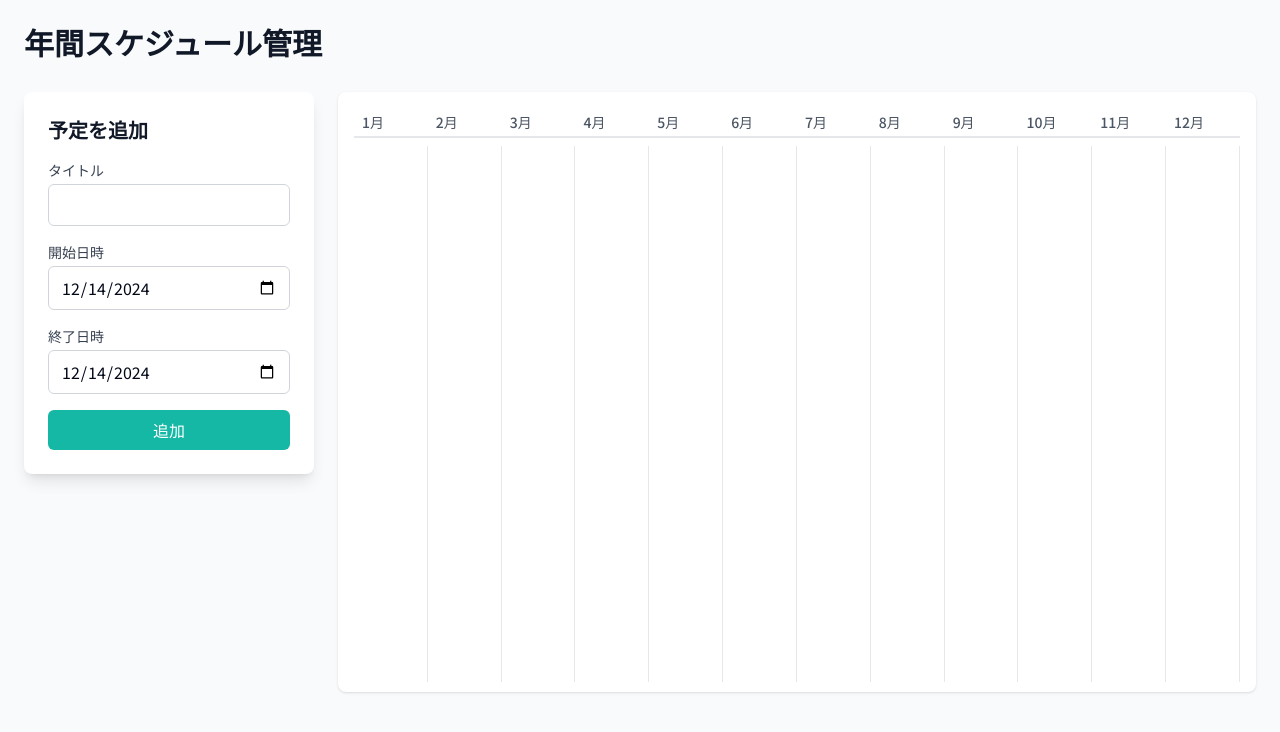
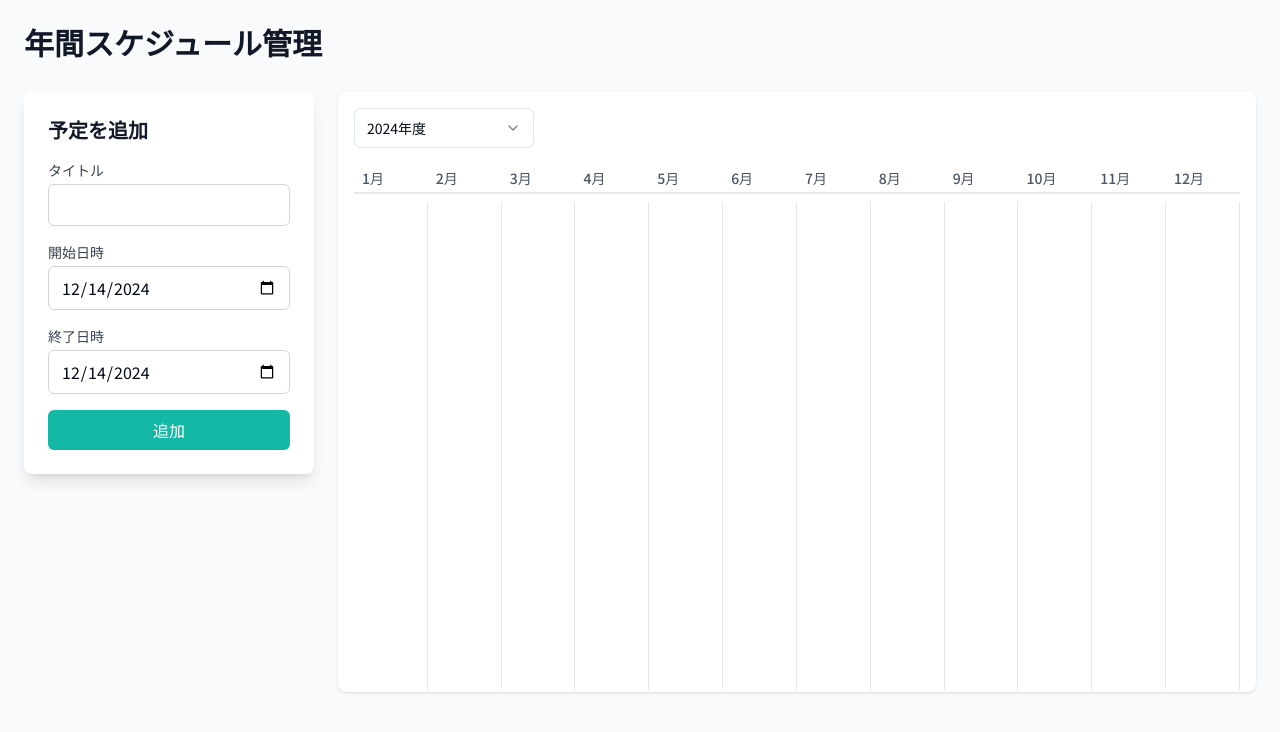
Before and after one commit to munakata11/ganto-schedule-flex-08, a React (Vite) app: page / in a window 1280 px wide. Shown: the top 732 px of the page. Built offline with nearby package versions, Linux system fonts and the light colour scheme.

Commit message:
Add year selection dropdown
Implement a dropdown list above the chart to allow users to switch between different years, such as 2024.
[skip gpt_engineer]

```diff
--- a/src/components/GanttChart.tsx
+++ b/src/components/GanttChart.tsx
@@ -8,6 +8,13 @@ import {
   TooltipProvider,
   TooltipTrigger,
 } from "@/components/ui/tooltip";
+import {
+  Select,
+  SelectContent,
+  SelectItem,
+  SelectTrigger,
+  SelectValue,
+} from "@/components/ui/select";
 
 interface GanttChartProps {
   tasks: Task[];
@@ -15,13 +22,17 @@ interface GanttChartProps {
 }
 
 const GanttChart = ({ tasks, onTaskUpdate }: GanttChartProps) => {
-  const currentDate = new Date();
-  const startDate = new Date(currentDate.getFullYear(), 0, 1);
-  const endDate = new Date(currentDate.getFullYear(), 11, 31);
-  const months = Array.from({ length: 12 }, (_, i) => new Date(currentDate.getFullYear(), i, 1));
+  const currentYear = new Date().getFullYear();
+  const [selectedYear, setSelectedYear] = useState(currentYear);
+  const startDate = new Date(selectedYear, 0, 1);
+  const endDate = new Date(selectedYear, 11, 31);
+  const months = Array.from({ length: 12 }, (_, i) => new Date(selectedYear, i, 1));
   const [isDragging, setIsDragging] = useState(false);
   const [isResizing, setIsResizing] = useState(false);
   const [activeTaskId, setActiveTaskId] = useState<string | null>(null);
+
+  // 年度選択のオプションを生成（現在年から前後5年）
+  const yearOptions = Array.from({ length: 11 }, (_, i) => currentYear - 5 + i);
 
   const calculateTaskPosition = (task: Task) => {
     const totalDays = 365;
@@ -135,7 +146,24 @@ const GanttChart = ({ tasks, onTaskUpdate }: GanttChartProps) => {
 
   return (
     <div className="h-[600px] bg-white rounded-lg shadow p-4">
-      <div className="relative h-full">
+      <div className="mb-4">
+        <Select
+          value={selectedYear.toString()}
+          onValueChange={(value) => setSelectedYear(parseInt(value))}
+        >
+          <SelectTrigger className="w-[180px]">
+            <SelectValue placeholder="年度を選択" />
+          </SelectTrigger>
+          <SelectContent>
+            {yearOptions.map((year) => (
+              <SelectItem key={year} value={year.toString()}>
+                {year}年度
+              </SelectItem>
+            ))}
+          </SelectContent>
+        </Select>
+      </div>
+      <div className="relative h-[calc(100%-3rem)]">
         {/* Month Headers */}
         <div className="flex border-b border-gray-200">
           {months.map((month) => (
```
